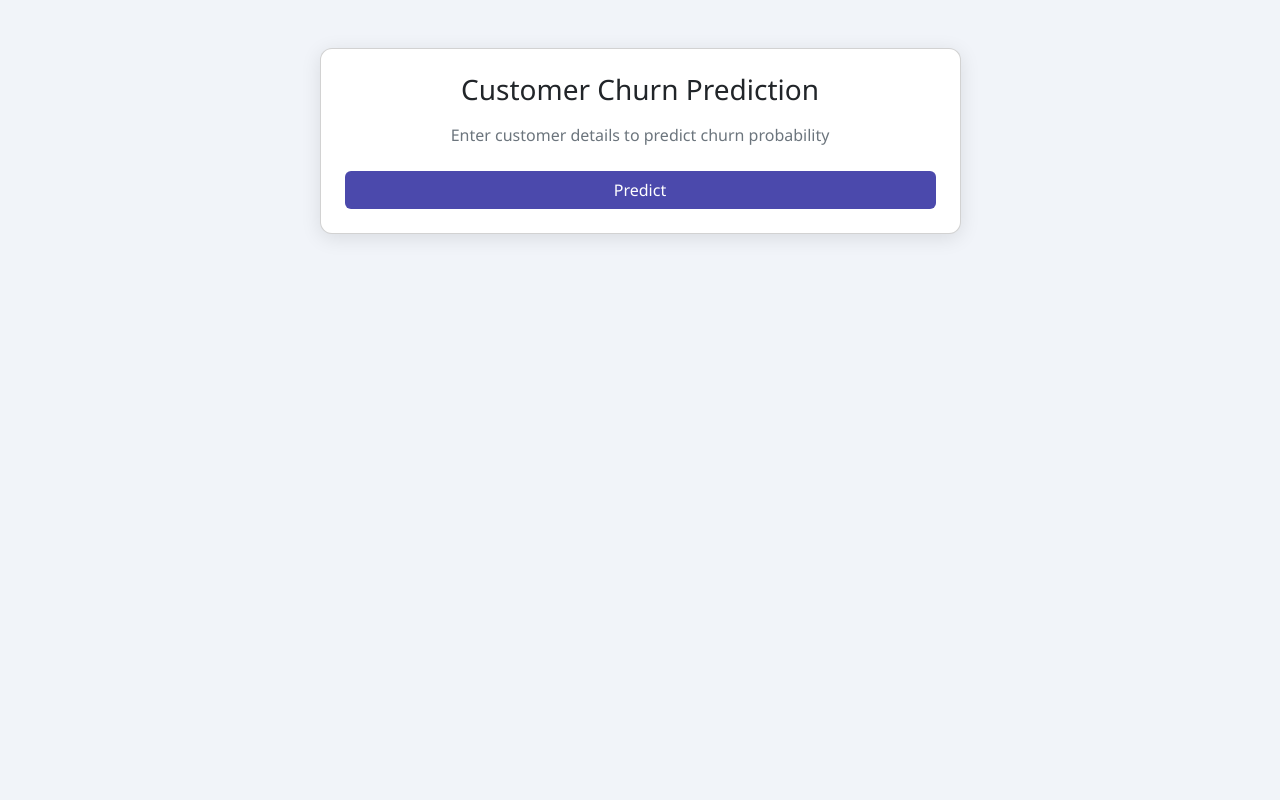
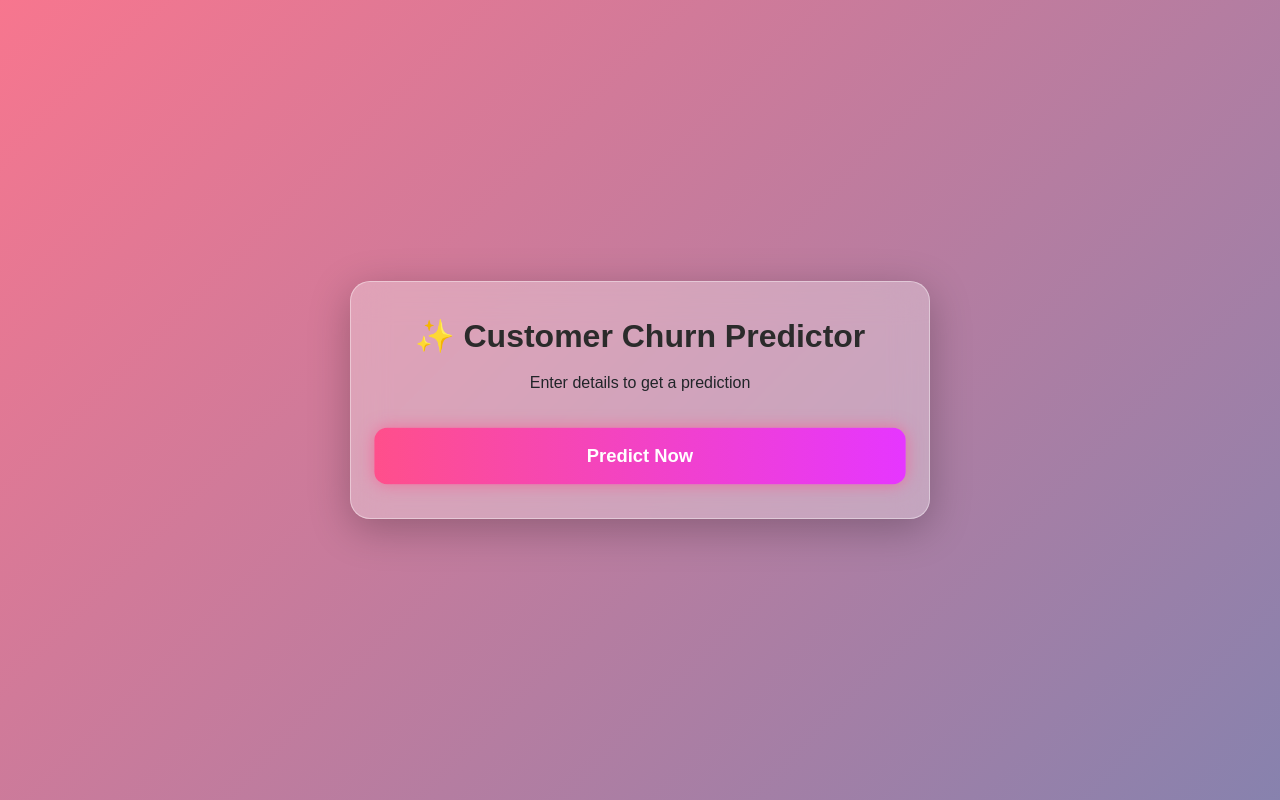
Before and after one commit to Prashant-Bhardwaj01/Churn-Prediction-Model, a Flask app: page / in a window 1280 px wide. Run offline with Flask 3, Linux system fonts and the light colour scheme; parts of the project's set-up code (start-up, migrations or seed data) failed here and were passed over.

Commit message:
Add Smooth Animations

```diff
--- a/templates/index.html
+++ b/templates/index.html
@@ -6,52 +6,103 @@
     <!-- Bootstrap -->
     <link href="https://cdn.jsdelivr.net/npm/bootstrap@5.3.0/dist/css/bootstrap.min.css" rel="stylesheet">
 
+    <!-- Animate CSS -->
+    <link rel="stylesheet"
+          href="https://cdnjs.cloudflare.com/ajax/libs/animate.css/4.1.1/animate.min.css"/>
+
     <style>
         body {
-            background: #f1f4f9;
-            font-family: "Segoe UI", Arial;
+            height: 100vh;
+            margin: 0;
+            background: linear-gradient(135deg, #ff7eb3, #ff758c, #6a85b6, #33ccff);
+            background-size: 400% 400%;
+            animation: gradientShift 10s ease infinite;
+            font-family: "Poppins", sans-serif;
+            display: flex;
+            justify-content: center;
+            align-items: center;
         }
-        .card {
+
+        @keyframes gradientShift {
+            0% { background-position: 0% 50%; }
+            50% { background-position: 100% 50%; }
+            100% { background-position: 0% 50%; }
+        }
+
+        .glass-card {
+            width: 580px;
+            padding: 35px;
+            backdrop-filter: blur(18px);
+            background: rgba(255, 255, 255, 0.3);
+            border-radius: 20px;
+            box-shadow: 0 10px 40px rgba(0,0,0,0.25);
+            animation: fadeInUp 0.8s ease;
+            border: 1px solid rgba(255,255,255,0.4);
+        }
+
+        @keyframes fadeInUp {
+            from { opacity: 0; transform: translateY(50px); }
+            to { opacity: 1; transform: translateY(0); }
+        }
+
+        label {
+            font-weight: 600;
+            color: #222;
+        }
+
+        input {
+            border-radius: 12px !important;
+            padding: 10px 14px !important;
+            border: 2px solid #ddd !important;
+            transition: 0.3s;
+        }
+
+        input:focus {
+            border-color: #ff4f8b !important;
+            box-shadow: 0 0 12px rgba(255, 79, 139, 0.7);
+            transform: scale(1.02);
+        }
+
+        .btn-glow {
+            background: linear-gradient(90deg, #ff4f8b, #e636ff);
+            color: white;
+            padding: 14px;
+            font-size: 1.1rem;
+            font-weight: bold;
             border-radius: 12px;
-            box-shadow: 0 4px 20px rgba(0,0,0,0.1);
+            border: none;
+            width: 100%;
+            margin-top: 10px;
+            transition: 0.3s;
+            box-shadow: 0 0 15px rgba(255, 79, 139, 0.6);
         }
-        .btn-custom {
-            background: #4b49ac;
-            color: white;
-            font-weight: 500;
-        }
-        .btn-custom:hover {
-            background: #3b3a92;
+
+        .btn-glow:hover {
+            transform: scale(1.05);
+            box-shadow: 0 0 25px rgba(255, 79, 139, 0.9);
         }
     </style>
 </head>
 
 <body>
 
-<div class="container py-5">
-    <div class="row justify-content-center">
-        <div class="col-md-7">
-
-            <div class="card p-4">
-                <h3 class="text-center mb-3">Customer Churn Prediction</h3>
-                <p class="text-center text-secondary">Enter customer details to predict churn probability</p>
+<div class="glass-card animate__animated animate__fadeIn">
+    <h2 class="text-center fw-bold mb-3" style="color:#2b2b2b;">✨ Customer Churn Predictor</h2>
+    <p class="text-center text-dark mb-4">Enter details to get a prediction</p>
 
     <form action="/predict" method="POST">
 
         {% for col in columns %}
-                    <div class="mb-3">
-                        <label class="form-label">{{ col }}</label>
+        <div class="mb-3 animate__animated animate__fadeInUp" style="animation-delay: {{ loop.index * 0.04 }}s;">
+            <label>{{ col }}</label>
             <input type="number" step="any" class="form-control" name="{{ col }}" required>
         </div>
         {% endfor %}
 
-                    <button class="btn btn-custom w-100 mt-2">Predict</button>
+        <button type="submit" class="btn-glow animate__animated animate__pulse animate__infinite">
+            Predict Now
+        </button>
     </form>
-
-            </div>
-
-        </div>
-    </div>
 </div>
 
 </body>
```
Also changed, not shown: templates/result.html (+78 -39 lines). Lines whose indentation alone changed are shown as unchanged.
